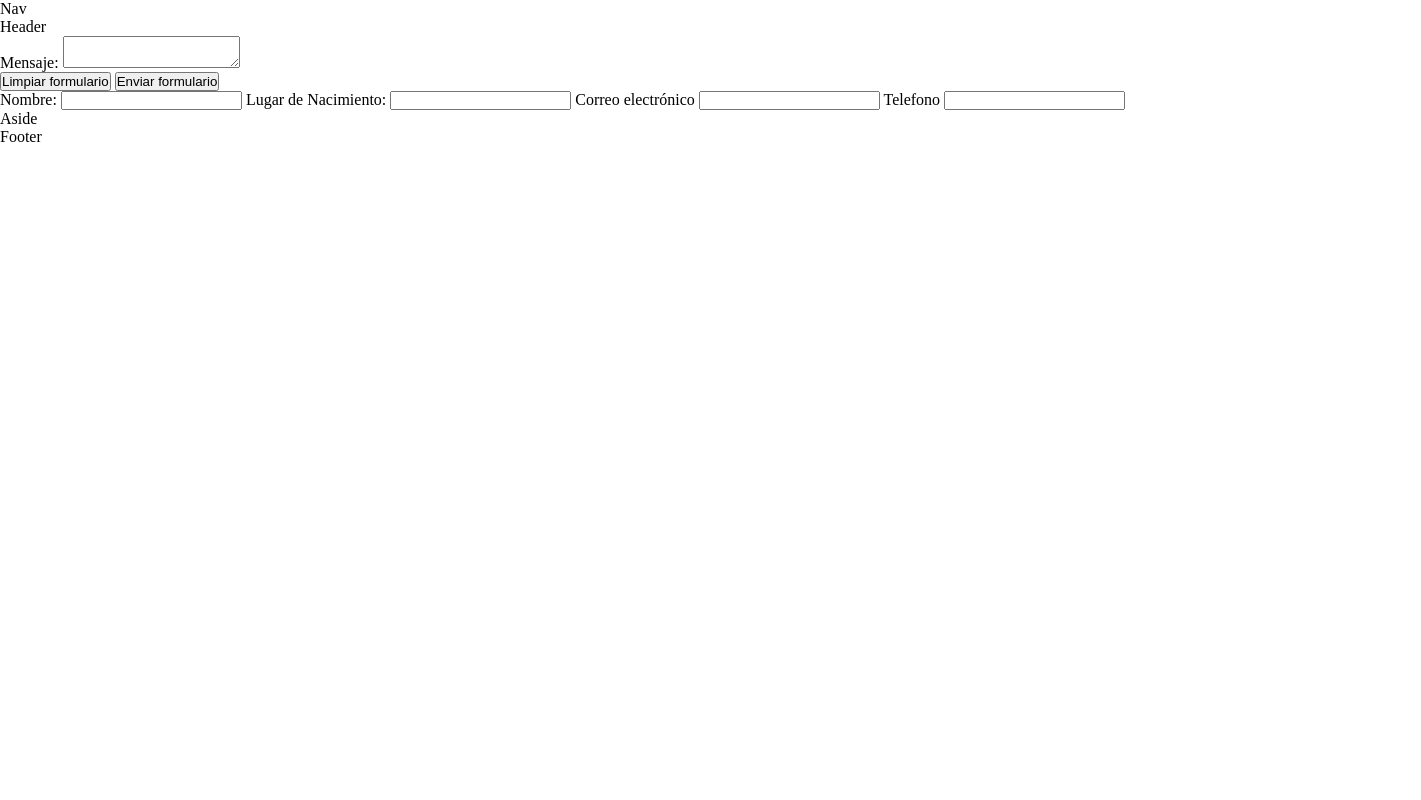
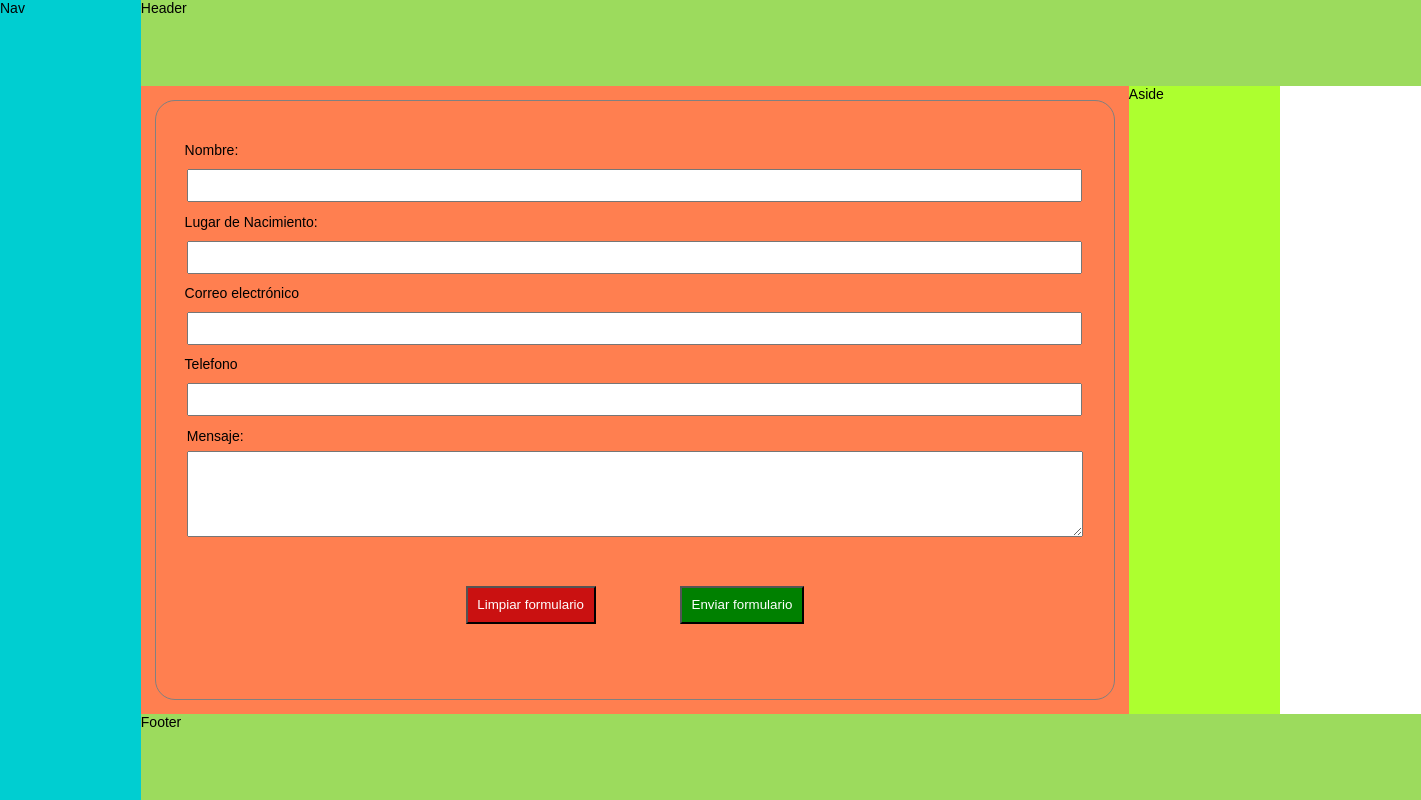
Before and after one commit to Akalios/violeta22, a plain HTML site: page flex_formMobile/flexLayoutform.html in a window 1280 px wide. Shown: the whole page, 1421 px wide, since content can reach past the window. Drawn offline with Linux system fonts and the light colour scheme.

Commit message:
commit 16/12/2022

```diff
--- a/flex_formMobile/css/style_formfirstmobile.css
+++ b/flex_formMobile/css/style_formfirstmobile.css
@@ -2,6 +2,123 @@
     box-sizing: border-box;
     margin: 0;
     padding: 0;
+}
+html{
+    width: 100vw;
+    height: 100vh;
+    font-family: "montserrat", sans-serif;
+    font-size: 14px;
+}
+body{
+    width: 100%;
+    height: 100%;
+    display: flex;
+    flex-direction: row;
+}
+nav{
+    width: 100%;
+    background-color:darkturquoise;
+}
+.container{
+    width: 89%;
+    height: 100%;
+    display: flex;
+    flex-direction: column;
+}
+.container header{
+    width: 100vw;
+    height: 20vh;
+    background-color: rgb(156, 219, 93);
+}
+main{
+    display: flex;
+    flex-direction: row;
+}
+article{
+    display: flex;
+    flex-direction: row;
+    justify-content: center;
+    background-color: coral;
+}
+.myForm{
+    width: 75vw;
+    height: 75vh;
+    padding-top: 2.3rem;
+    background-color: coral;
+    display: flex;
+    flex-direction: column-reverse;
+    justify-content: center;
+    align-items:center;
+    border: 1px solid grey;
+    border-radius: 20px;
+    margin: 1rem;
+}
+.myForm .contact{
+    width: 71vw;
+    margin: 0.6rem;
+    margin-bottom: -1.5rem;
+    padding-bottom: 0.3rem;
+    display: flex;
+    flex-direction: column;
+}
+.contact input[type=text]{
+    margin: 0.5rem;
+    padding: 0.5rem;
+    box-sizing: border-box;
+}
+.contact input[type=email]{
+    margin: 0.5rem;
+    padding: 0.5rem;
+    box-sizing: border-box;
+}
+.contact label{
+    padding: 0.3rem;
+}
+.myForm .message{
+    width: 70vw;
+    height: 30vh;
+    display: flex;
+    flex-direction: column;
+    margin: 1rem;
+    margin-bottom: 3rem;
+}
+.message label{
+    padding: 0.5rem 0;
+}
+.message textarea{
+    box-sizing: border-box;
+    padding: 3rem;
+}
+.myForm .envio{
+    padding: 0.5rem;
+    display: flex;
+    flex-direction: row;
+    justify-content: center;
+}
+.envio .borrar{
+    margin: 3rem;
+    padding: 0.7rem;
+    text-decoration: none;
+    color: white;
+    text-align: center;
+    background-color: rgb(202, 17, 17);
+}
+.envio button{
+    margin: 3rem;
+    padding: 0.7rem;
+    text-decoration: none;
+    color: white;
+    text-align: center;
+    background-color: green;
+}
+aside{
+    width: 100vw;
+    background-color: greenyellow;
+}
+.container footer{
+    width: 100vw;
+    height: 20vh;
+    background-color: rgb(156, 219, 93);
 }
 @media screen and (max-width:480px){
     html{
--- a/javascript/codi/Exercicis/notas.js
+++ b/javascript/codi/Exercicis/notas.js
@@ -3,7 +3,7 @@ let nota = Number(prompt(`Cual es la nota del alumno? `));
 if(nota < 5){
     alert(`La nota es: ${nota}, Suspenso`);
     console.log(`El alumno con un ${nota} ha suspendido`);
-}else if(nota 6 <= 5){
+}else if(nota 5 < 6){
     alert(`La nota es: ${nota}, Aprobado`);
     console.log(`El alumno con un ${nota} ha aprobado`);
 }
```
